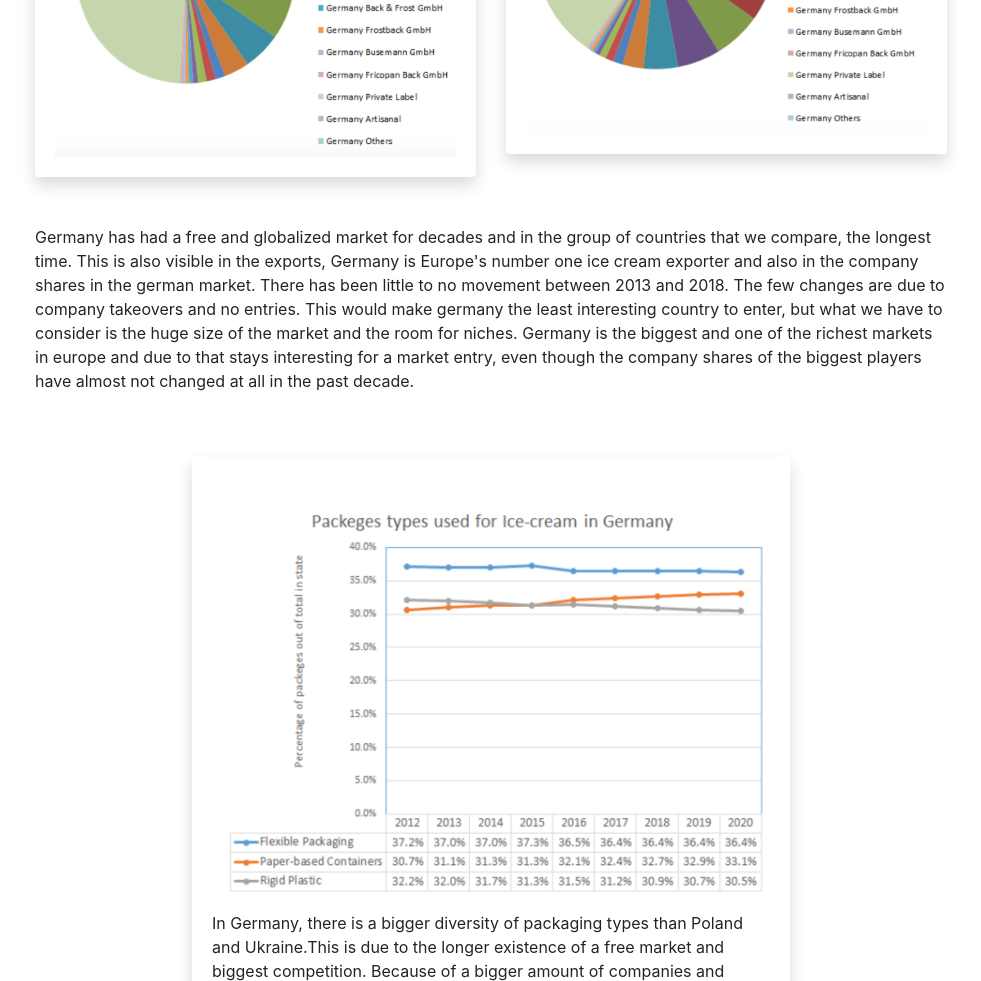
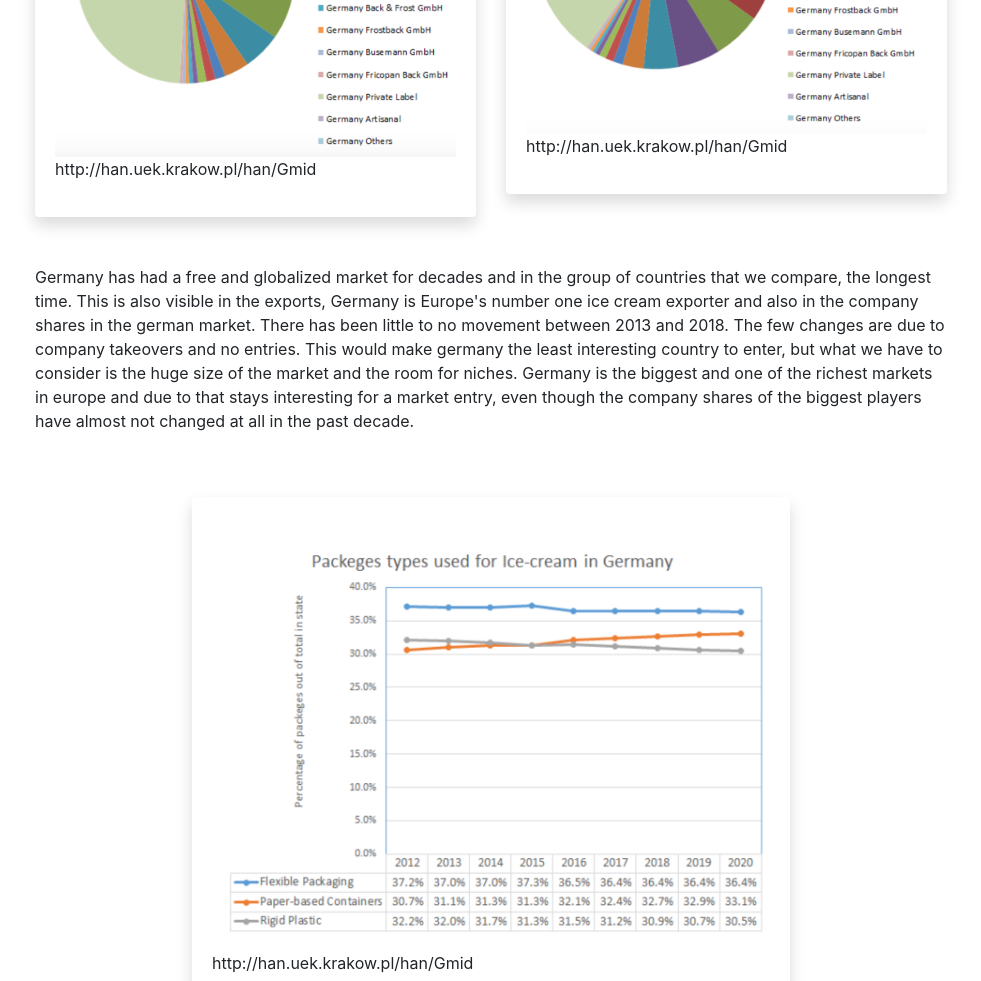
Before and after one commit to pedrofilipefontes/market-analysis-project, a website with bundled scripts: page index.html in a window 1280 px wide. Shown: the part 3640-4621 px from the top of the page, without its empty margins (285-1266 px from the left). Built offline with nearby package versions, Linux system fonts and the light colour scheme; a web font is replaced by a local one.

Commit message:
comments

```diff
--- a/index.html
+++ b/index.html
@@ -298,6 +298,7 @@
           <div class="card-body bg-white shadow rounded">
             <p>Germany 2013</p>
             <img class="img-fluid mt-4" src="img/germany1.png" alt="graph-data">
+            <p>http://han.uek.krakow.pl/han/Gmid</p>
             <!-- <h4 class="text-dark">Germany 2013</h4>
             <canvas id="germany1"></canvas> -->
 
@@ -307,6 +308,7 @@
           <div class="card-body bg-white shadow rounded">
             <p>Germany 2018</p>
             <img class="img-fluid mt-4" src="img/germany2.png" alt="graph-data">
+            <p>http://han.uek.krakow.pl/han/Gmid</p>
             <!-- <h4 class="text-dark">Germany 2018</h4>
             <canvas id="germany2"></canvas> -->
           </div>
@@ -335,6 +337,7 @@
         <div class="col-md-8 mt-4">
           <div class="card-body bg-white shadow rounded">
             <img class="img-fluid mt-4 mb-3" src="img/germany3.png" alt="graph-data">
+            <p>http://han.uek.krakow.pl/han/Gmid</p>
             <!-- <h4 class="text-dark">Germany 2013</h4>
             <canvas id="germany3"></canvas> -->
             <p>In Germany, there is a bigger diversity of packaging types than Poland and Ukraine.This is due to the
@@ -386,6 +389,7 @@
           <div class="card-body bg-white shadow rounded">
             <p>Poland 2013</p>
             <img class="img-fluid mt-4" src="img/poland1.png" alt="graph-data">
+            <p>http://han.uek.krakow.pl/han/Gmid</p>
             <!-- <h4 class="text-dark">Poland 2013 (%)</h4>
             <canvas id="poland1"></canvas> -->
           </div>
@@ -394,6 +398,7 @@
           <div class="card-body bg-white shadow rounded">
             <p>Poland 2018</p>
             <img class="img-fluid mt-4" src="img/poland2.png" alt="graph-data">
+            <p>http://han.uek.krakow.pl/han/Gmid</p>
             <!-- <h4 class="text-dark">Poland 2018</h4>
             <canvas id="poland2"></canvas> -->
           </div>
@@ -423,6 +428,7 @@
         <div class="col-md-8 col mt-4">
           <div class="card-body bg-white shadow rounded">
             <img class="img-fluid mt-4 mb-3" src="img/poland3.png" alt="graph-data">
+            <p>http://han.uek.krakow.pl/han/Gmid</p>
             <!-- <h4 class="text-dark">Poland 2013</h4>
             <canvas id="poland3"></canvas> -->
             <p>The polish situation is similar to the Ukrainian. A large part of the market belongs to flexible
@@ -477,6 +483,7 @@
           <div class="card-body bg-white shadow rounded">
             <p>Ukraine 2013</p>
             <img class="img-fluid mt-4" src="img/ukraine1.png" alt="graph-data">
+            <p>http://han.uek.krakow.pl/han/Gmid</p>
             <!-- <h4 class="text-dark">Poland 2013 (%)</h4>
               <canvas id="poland1"></canvas> -->
           </div>
@@ -485,6 +492,7 @@
           <div class="card-body bg-white shadow rounded">
             <p>Ukraine 2018</p>
             <img class="img-fluid mt-4" src="img/ukraine2.png" alt="graph-data">
+            <p>http://han.uek.krakow.pl/han/Gmid</p>
             <!-- <h4 class="text-dark">Poland 2018</h4>
               <canvas id="poland2"></canvas> -->
           </div>
@@ -513,6 +521,7 @@
           <div class="col-8 mt-4">
             <div class="card-body bg-white shadow rounded">
               <img class="img-fluid mt-4 mb-3" src="img/ukraine3.png" alt="graph-data">
+              <p>http://han.uek.krakow.pl/han/Gmid</p>
               <!-- <h4 class="text-dark">Poland 2013</h4>
               <canvas id="poland3"></canvas> -->
               <p>Ukrainian producers prefer flexible packaging because of the flexibility it offers and it low price.
@@ -559,6 +568,7 @@
             </p>
             <div class="text-center">
               <img class="img-fluid w-50 mt-4" src="img/graph-expend.png" alt="graph-data">
+              <p>http://han.uek.krakow.pl/han/Gmid</p>
             </div>
           </div>
         </div>
@@ -591,6 +601,7 @@
             </p>
             <div class="text-center">
               <img class="img-fluid w-50 mt-4" src="img/year-tend.png" alt="graph-data">
+              <p>http://han.uek.krakow.pl/han/Gmid</p>
             </div>
           </div>
         </div>
@@ -619,6 +630,7 @@
             </p>
             <div class="text-center">
               <img class="img-fluid w-50 mt-4" src="img/inflation-graph.png" alt="graph-data">
+              <p>http://han.uek.krakow.pl/han/Gmid</p>
             </div>
           </div>
         </div>
@@ -647,9 +659,11 @@
             </p>
             <div class="text-center">
               <img class="img-fluid w-75 mt-4 mb-4" src="img/prod-info.png" alt="graph-data">
+              <p>https://ec.europa.eu/eurostat/</p>
             </div>
             <div class="text-center">
               <img class="img-fluid w-50 mt-4" src="img/prod-graph.png" alt="graph-data">
+              <p>http://han.uek.krakow.pl/han/Gmid</p>
             </div>
           </div>
         </div>
@@ -677,6 +691,7 @@
             </p>
             <div class="text-center">
               <img class="img-fluid w-50 mt-4" src="img/avoid.png" alt="graph-data">
+              <p>http://han.uek.krakow.pl/han/Gmid</p>
             </div>
           </div>
         </div>
@@ -693,6 +708,7 @@
                   <div class="row">
                     <div class="col-md-6">
                       <img class="img-fluid mt-4" src="img/tariff-rate.png" alt="tariff-data">
+                      <p>http://han.uek.krakow.pl/han/Gmid</p>
                     </div>
                     <div class="col-md-6">
                       <p>Tariff rate is so important in our case, because we consider large states and imposed tariffs
```
